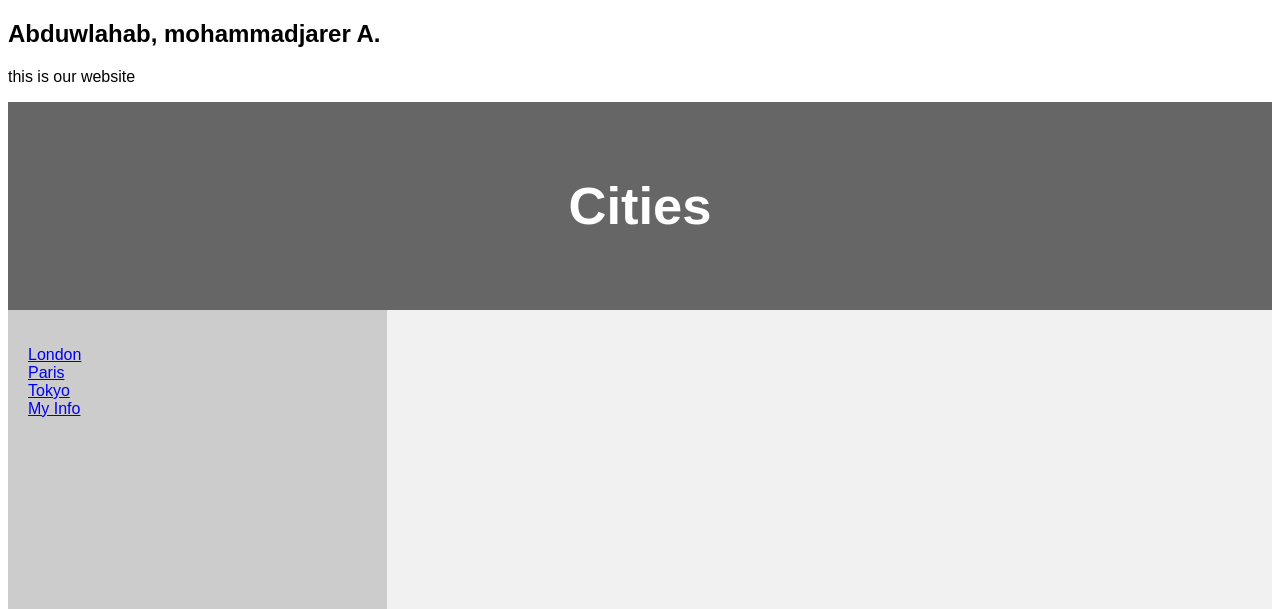
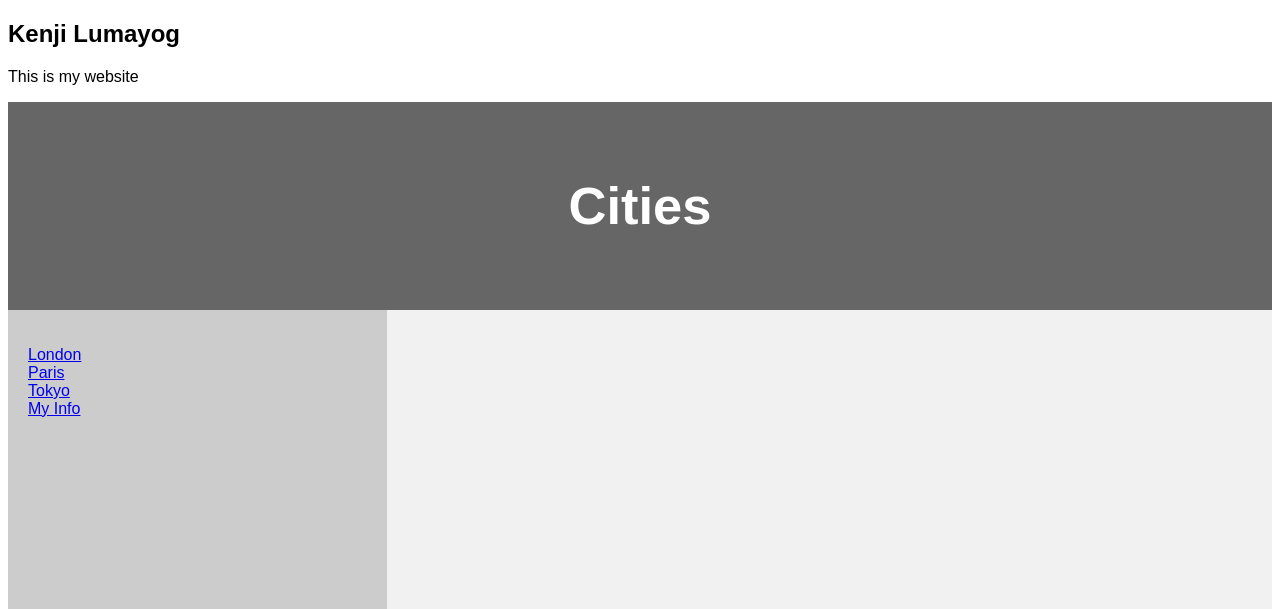
Before and after one commit to JeremiahSimo/ITE400_Section03, a PHP site: page /home.php in a window 1280 px wide. Shown: the top 609 px of the page. Run offline with PHP 8.4, Linux system fonts and the light colour scheme.

Commit message:
commit part 2

```diff
--- a/home.php
+++ b/home.php
@@ -71,8 +71,8 @@ footer {
 </head>
 <body>
 
-<h2>Abduwlahab, mohammadjarer A.</h2>
-<p>this is our website</p>
+<h2>Kenji Lumayog</h2>
+<p>This is my website</p>
 
 <header>
   <h2>Cities</h2>
```
